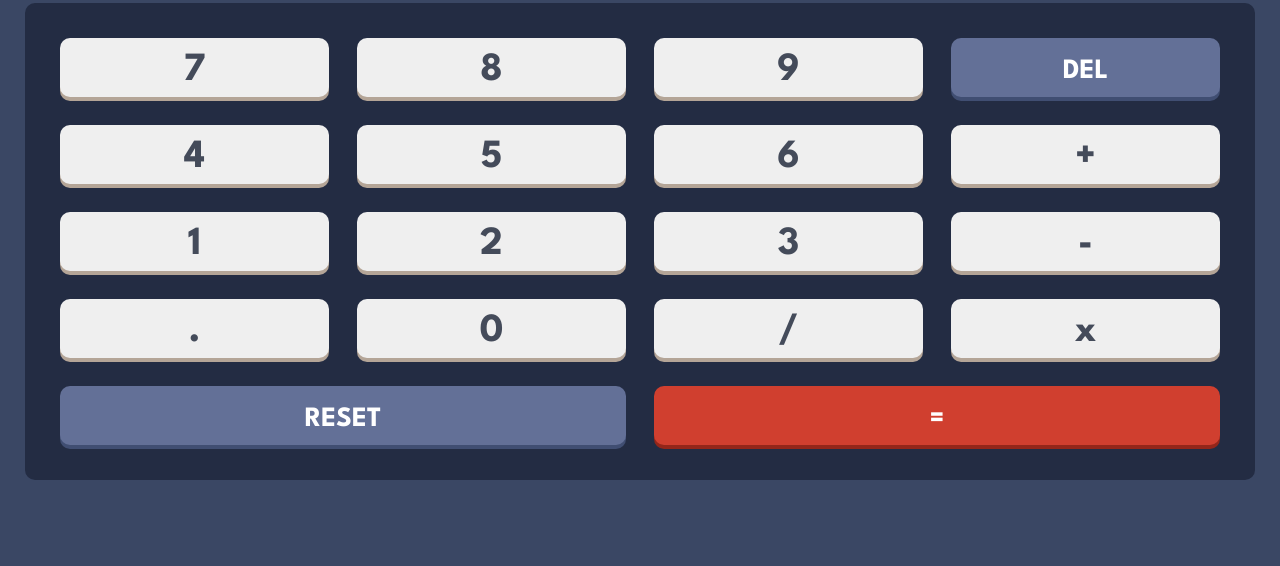
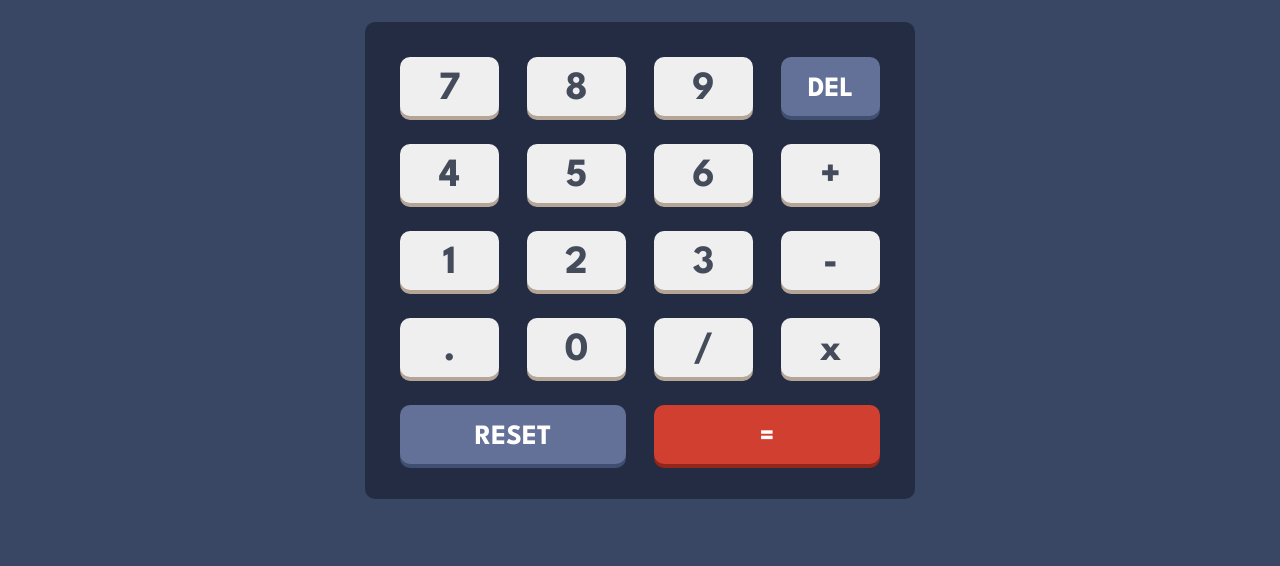
Before and after one commit to jeremylloyd/Calculator, a plain HTML site: page index.html in a window 1280 px wide. Shown: the part 253-819 px from the top of the page. Drawn offline with Linux system fonts and the light colour scheme.

Commit message:
Styled the calculator to be vertically aligned

```diff
--- a/style.css
+++ b/style.css
@@ -126,6 +126,9 @@ body {
   flex-direction: column;
   padding: 30px 25px;
   gap: 25px;
+  min-width: 350px;
+  max-width: 600px;
+  margin-left: max(0px, (100% - 600px) / 2);
 }
 
 .calc__button {
@@ -229,6 +232,10 @@ body {
 }
 
 @media screen and (min-width: 550px) {
+  .calc {
+    margin-top: max(0px, (100vh - 763px) / 2);
+  }
+
   .calc__input {
     gap: 28px 28px;
     padding: 35px;
@@ -252,5 +259,4 @@ body {
   .calc__button--secondary {
     font-size: 28px;
   }
-
 }
```
